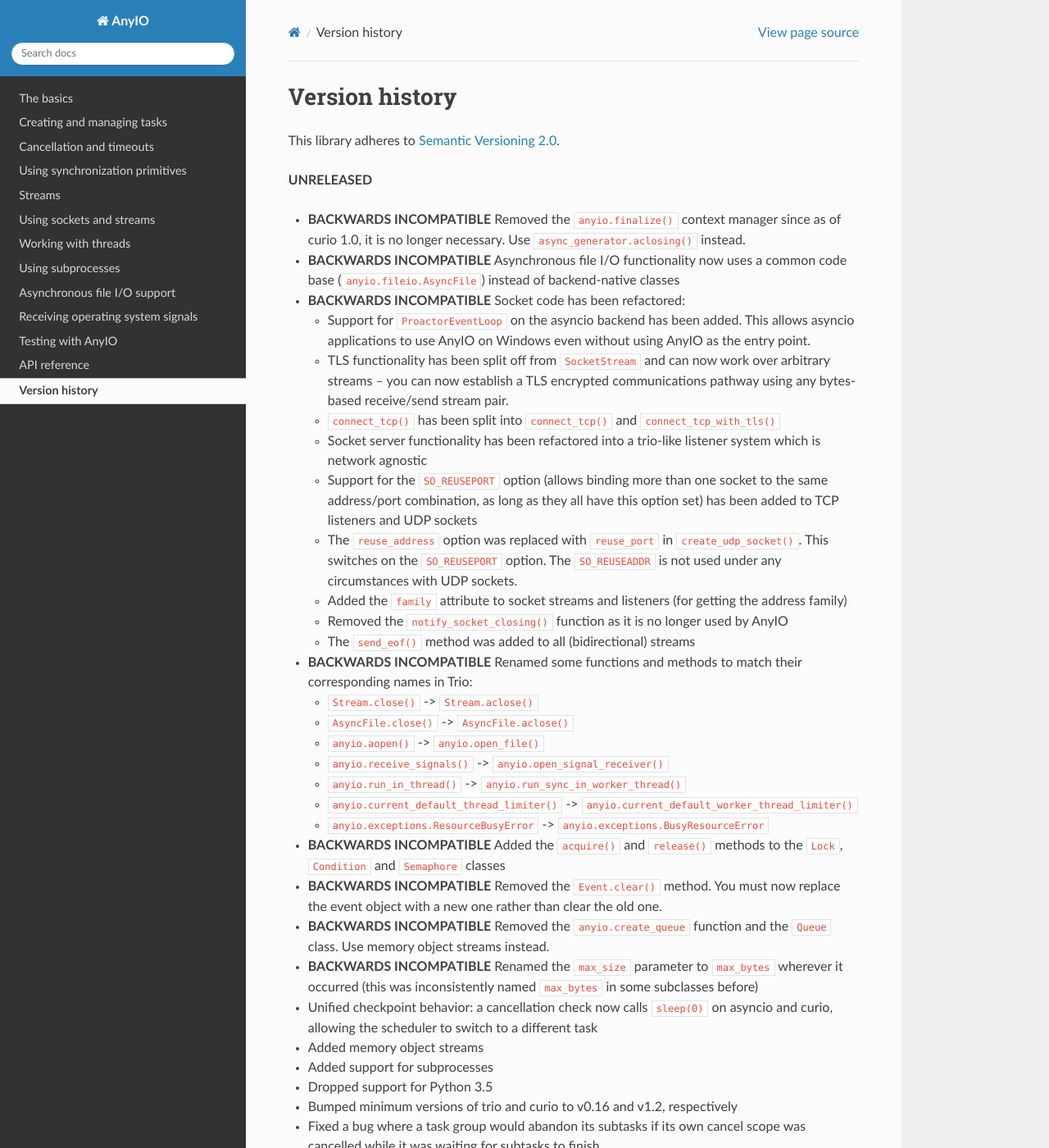
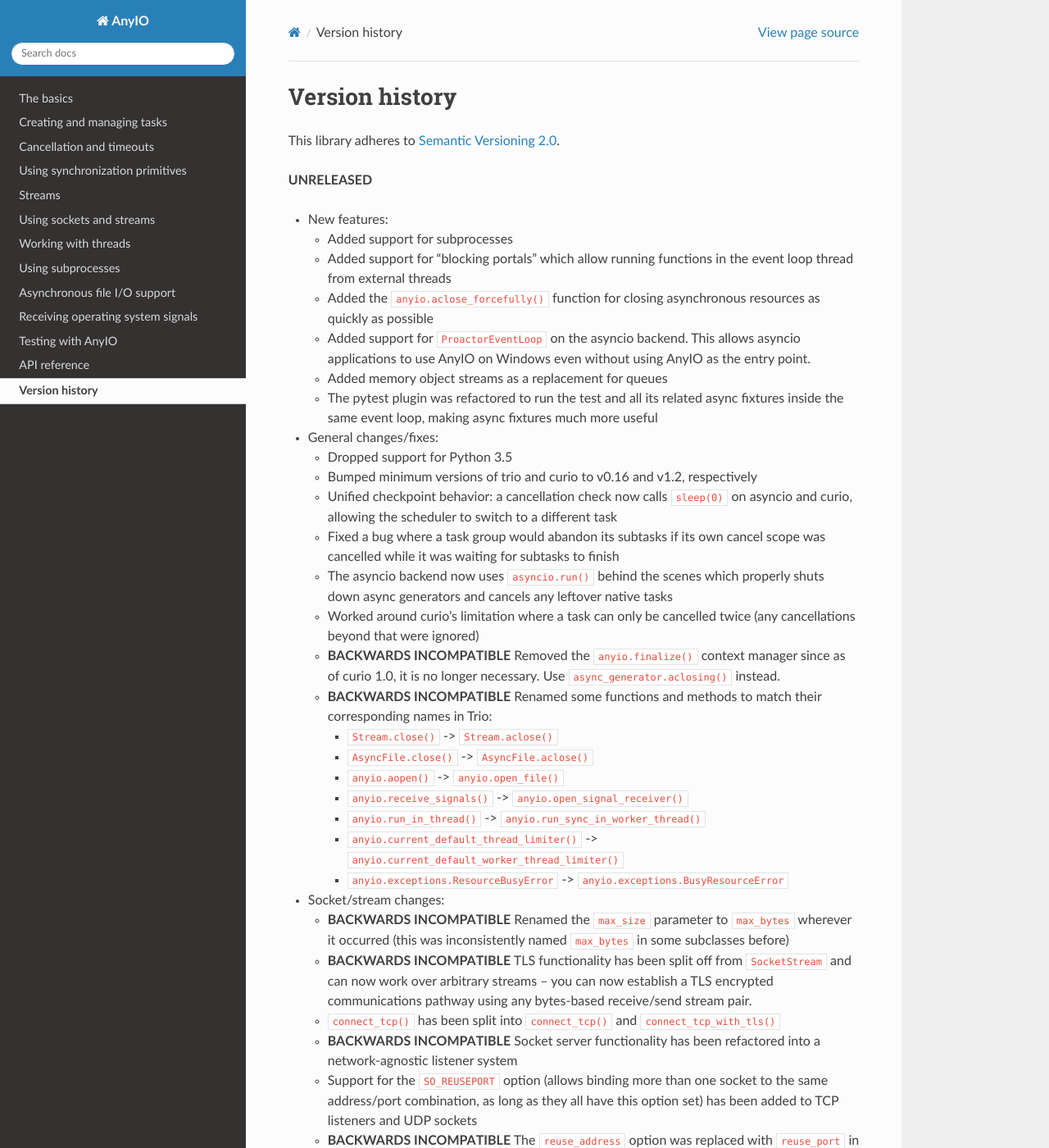
Before and after one commit to agronholm/anyio, a Sphinx documentation site: the page built from docs/versionhistory.rst, in a window 1280 px wide and 1400 px high. Shown: the whole window at 82% size. Built offline with Sphinx 7.4.7 and the Read the Docs theme 2.0.0, drawn with Linux system fonts in a browser that asks for light colours; some of the changed text lies outside the part shown.

Commit message:
Restructured the version history for v2.0

```diff
--- a/docs/versionhistory.rst
+++ b/docs/versionhistory.rst
@@ -5,68 +5,85 @@ This library adheres to `Semantic Versioning 2.0 <http://semver.org/>`_.
 
 **UNRELEASED**
 
-- **BACKWARDS INCOMPATIBLE** Removed the ``anyio.finalize()`` context manager since as of curio
-  1.0, it is no longer necessary. Use ``async_generator.aclosing()`` instead.
-- **BACKWARDS INCOMPATIBLE** Asynchronous file I/O functionality now uses a common code base
-  (``anyio.fileio.AsyncFile``) instead of backend-native classes
-- **BACKWARDS INCOMPATIBLE** Socket code has been refactored:
+- New features:
 
-  - Support for ``ProactorEventLoop`` on the asyncio backend has been added. This allows asyncio
+  - Added support for subprocesses
+  - Added support for "blocking portals" which allow running functions in the event loop thread
+    from external threads
+  - Added the ``anyio.aclose_forcefully()`` function for closing asynchronous resources as quickly
+    as possible
+  - Added support for ``ProactorEventLoop`` on the asyncio backend. This allows asyncio
     applications to use AnyIO on Windows even without using AnyIO as the entry point.
-  - TLS functionality has been split off from ``SocketStream`` and can now work over arbitrary
-    streams – you can now establish a TLS encrypted communications pathway using any bytes-based
-    receive/send stream pair.
+  - Added memory object streams as a replacement for queues
+  - The pytest plugin was refactored to run the test and all its related async fixtures inside the
+    same event loop, making async fixtures much more useful
+
+- General changes/fixes:
+
+  - Dropped support for Python 3.5
+  - Bumped minimum versions of trio and curio to v0.16 and v1.2, respectively
+  - Unified checkpoint behavior: a cancellation check now calls ``sleep(0)`` on asyncio and
+    curio, allowing the scheduler to switch to a different task
+  - Fixed a bug where a task group would abandon its subtasks if its own cancel scope was
+    cancelled while it was waiting for subtasks to finish
+  - The asyncio backend now uses ``asyncio.run()`` behind the scenes which properly shuts down
+    async generators and cancels any leftover native tasks
+  - Worked around curio's limitation where a task can only be cancelled twice (any cancellations
+    beyond that were ignored)
+  - **BACKWARDS INCOMPATIBLE** Removed the ``anyio.finalize()`` context manager since as of curio
+    1.0, it is no longer necessary. Use ``async_generator.aclosing()`` instead.
+  - **BACKWARDS INCOMPATIBLE** Renamed some functions and methods to match their corresponding
+    names in Trio:
+
+    - ``Stream.close()`` -> ``Stream.aclose()``
+    - ``AsyncFile.close()`` -> ``AsyncFile.aclose()``
+    - ``anyio.aopen()`` -> ``anyio.open_file()``
+    - ``anyio.receive_signals()`` -> ``anyio.open_signal_receiver()``
+    - ``anyio.run_in_thread()`` -> ``anyio.run_sync_in_worker_thread()``
+    - ``anyio.current_default_thread_limiter()`` -> ``anyio.current_default_worker_thread_limiter()``
+    - ``anyio.exceptions.ResourceBusyError`` -> ``anyio.exceptions.BusyResourceError``
+
+- Socket/stream changes:
+
+  - **BACKWARDS INCOMPATIBLE** Renamed the ``max_size`` parameter to ``max_bytes`` wherever it
+    occurred (this was inconsistently named ``max_bytes`` in some subclasses before)
+  - **BACKWARDS INCOMPATIBLE** TLS functionality has been split off from ``SocketStream`` and can
+    now work over arbitrary streams – you can now establish a TLS encrypted communications pathway
+    using any bytes-based receive/send stream pair.
   - ``connect_tcp()`` has been split into ``connect_tcp()`` and ``connect_tcp_with_tls()``
-  - Socket server functionality has been refactored into a trio-like listener system which is
-    network agnostic
+  - **BACKWARDS INCOMPATIBLE** Socket server functionality has been refactored into a
+    network-agnostic listener system
   - Support for the ``SO_REUSEPORT`` option (allows binding more than one socket to the same
     address/port combination, as long as they all have this option set) has been added to TCP
     listeners and UDP sockets
-  - The ``reuse_address`` option was replaced with ``reuse_port`` in ``create_udp_socket()``.
-    This switches on the ``SO_REUSEPORT`` option. The ``SO_REUSEADDR`` is not used under any
-    circumstances with UDP sockets.
+  - **BACKWARDS INCOMPATIBLE** The ``reuse_address`` option was replaced with ``reuse_port`` in
+    ``create_udp_socket()``. This switches on the ``SO_REUSEPORT`` option. The ``SO_REUSEADDR`` is
+    no longer used under any circumstances with UDP sockets.
   - Added the ``family`` attribute to socket streams and listeners (for getting the address family)
-  - Removed the ``notify_socket_closing()`` function as it is no longer used by AnyIO
+  - **BACKWARDS INCOMPATIBLE** Removed the ``notify_socket_closing()`` function as it is no longer
+    used by AnyIO
   - The ``send_eof()`` method was added to all (bidirectional) streams
-- **BACKWARDS INCOMPATIBLE** Renamed some functions and methods to match their corresponding names
-  in Trio:
 
-  - ``Stream.close()`` -> ``Stream.aclose()``
-  - ``AsyncFile.close()`` -> ``AsyncFile.aclose()``
-  - ``anyio.aopen()`` -> ``anyio.open_file()``
-  - ``anyio.receive_signals()`` -> ``anyio.open_signal_receiver()``
-  - ``anyio.run_in_thread()`` -> ``anyio.run_sync_in_worker_thread()``
-  - ``anyio.current_default_thread_limiter()`` -> ``anyio.current_default_worker_thread_limiter()``
-  - ``anyio.exceptions.ResourceBusyError`` -> ``anyio.exceptions.BusyResourceError``
-- **BACKWARDS INCOMPATIBLE** Added the ``acquire()`` and ``release()`` methods to the ``Lock``,
-  ``Condition`` and ``Semaphore`` classes
-- **BACKWARDS INCOMPATIBLE** Removed the ``Event.clear()`` method. You must now replace the event
-  object with a new one rather than clear the old one.
-- **BACKWARDS INCOMPATIBLE** Removed the ``anyio.create_queue`` function and the ``Queue`` class.
-  Use memory object streams instead.
-- **BACKWARDS INCOMPATIBLE** Renamed the ``max_size`` parameter to ``max_bytes`` wherever it
-  occurred (this was inconsistently named ``max_bytes`` in some subclasses before)
-- Unified checkpoint behavior: a cancellation check now calls ``sleep(0)`` on asyncio and curio,
-  allowing the scheduler to switch to a different task
-- Added memory object streams
-- Added support for subprocesses
-- Dropped support for Python 3.5
-- Bumped minimum versions of trio and curio to v0.16 and v1.2, respectively
-- Fixed a bug where a task group would abandon its subtasks if its own cancel scope was cancelled
-  while it was waiting for subtasks to finish
-- Worked around curio's limitation where a task can only be cancelled twice (any cancellations
-  beyond that were ignored)
-- The asyncio back-end now uses ``asyncio.run()`` behind the scenes which properly shuts down
-  async generators and cancels any leftover native tasks
-- Fixed ``Condition.wait()`` not working on asyncio and curio (PR by Matt Westcott)
-- Added the ``anyio.aclose_forcefully()`` to close asynchronous resources as quickly as possible
-- Added ``open_test_runner()`` which is used by the pytest plugin to ensure that all fixtures are
-  run inside the same event loop as the test itself
-- Removed the ``--anyio-backends`` command line option for the pytest plugin. Use the ``-k`` option
-  to do ad-hoc filtering, and the ``anyio_backend`` fixture to control which backends you wish to
-  run the tests by default.
-- Added support for "blocking portals" which allow running functions in the event loop thread from
-  external threads
+- File I/O changes:
+
+  - **BACKWARDS INCOMPATIBLE** Asynchronous file I/O functionality now uses a common code base
+    (``anyio.fileio.AsyncFile``) instead of backend-native classes
+
+- Task synchronization changes:
+
+  - **BACKWARDS INCOMPATIBLE** Added the ``acquire()`` and ``release()`` methods to the ``Lock``,
+    ``Condition`` and ``Semaphore`` classes
+  - **BACKWARDS INCOMPATIBLE** Removed the ``Event.clear()`` method. You must now replace the event
+    object with a new one rather than clear the old one.
+  - **BACKWARDS INCOMPATIBLE** Removed the ``anyio.create_queue()`` function and the ``Queue``
+    class. Use memory object streams instead.
+  - Fixed ``Condition.wait()`` not working on asyncio and curio (PR by Matt Westcott)
+
+- Testing changes:
+
+  - **BACKWARDS INCOMPATIBLE** Removed the ``--anyio-backends`` command line option for the pytest
+    plugin. Use the ``-k`` option to do ad-hoc filtering, and the ``anyio_backend`` fixture to
+    control which backends you wish to run the tests by default.
 
 **1.4.0**
 
```
